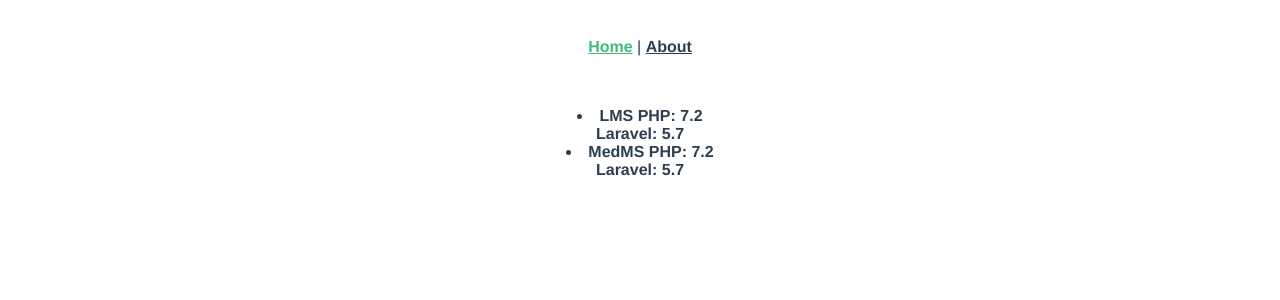
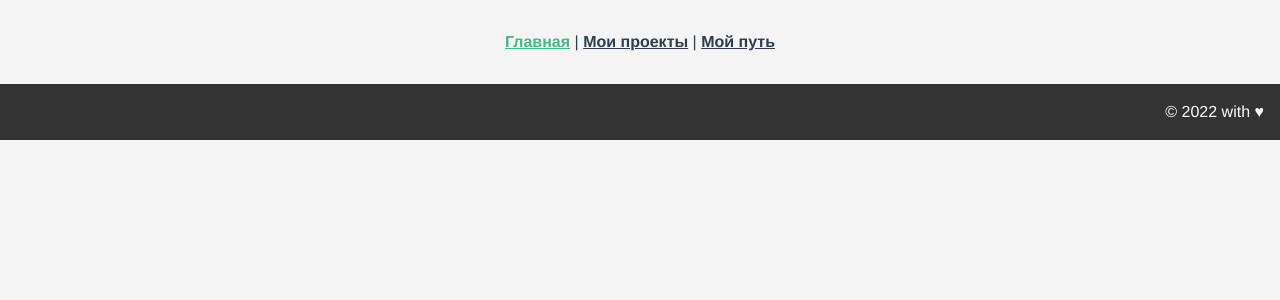
Before and after one commit to RAlekseev/Profile, a Vue app: page / in a window 1280 px wide. Shown: the top 300 px of the page. Built offline with nearby package versions, Linux system fonts and the light colour scheme.

Commit message:
Header, Footer Styles

```diff
--- a/src/App.vue
+++ b/src/App.vue
@@ -1,30 +1,15 @@
 <template>
-  <nav>
-    <router-link to="/">Home</router-link> |
-    <router-link to="/about">About</router-link>
-  </nav>
-  <router-view/>
+  <div>
+    <header>
+      <nav>
+        <router-link to="/">Главная</router-link> |
+        <router-link to="/projects">Мои проекты</router-link> |
+        <router-link to="/my_way">Мой путь</router-link>
+      </nav>
+    </header>
+    <router-view/>
+    <footer>
+      <p>© 2022 with ♥</p>
+    </footer>
+  </div>
 </template>
-
-<style>
-#app {
-  font-family: Avenir, Helvetica, Arial, sans-serif;
-  -webkit-font-smoothing: antialiased;
-  -moz-osx-font-smoothing: grayscale;
-  text-align: center;
-  color: #2c3e50;
-}
-
-nav {
-  padding: 30px;
-}
-
-nav a {
-  font-weight: bold;
-  color: #2c3e50;
-}
-
-nav a.router-link-exact-active {
-  color: #42b983;
-}
-</style>
--- /dev/null
+++ b/src/assets/css/style.css
@@ -0,0 +1,41 @@
+body {
+    background-color: #f5f5f5;
+    font-size: 16px;
+    line-height: 1.5;
+    color: #333;
+    margin: 0;
+    padding: 0;
+}
+
+#app {
+    font-family: Avenir, Helvetica, Arial, sans-serif;
+    -webkit-font-smoothing: antialiased;
+    -moz-osx-font-smoothing: grayscale;
+    text-align: center;
+    color: #2c3e50;
+}
+
+nav {
+    padding: 30px;
+}
+
+nav a {
+    font-weight: bold;
+    color: #2c3e50;
+}
+
+nav a.router-link-exact-active {
+    color: #42b983;
+}
+
+footer {
+    background-color: #333;
+    color: #fff;
+    text-align: right;
+    padding: 0 1em;
+}
+
+footer p {
+    margin: 0;
+    padding: 1em 0;
+}
--- a/src/main.ts
+++ b/src/main.ts
@@ -3,5 +3,6 @@
 import './registerServiceWorker'
 import router from './router'
 import store from './store'
+import './assets/css/style.css'
 
 createApp(App).use(store).use(router).mount('#app')
--- a/src/pages/home/Index.vue
+++ b/src/pages/home/Index.vue
@@ -1,14 +1,6 @@
 <template>
-  <div class="hello">
-    <h4>
-      <li v-for="project in projects" :key="project.id">
-        {{ project.name }}
-        <template v-for="techVer in project.technologies" :key="techVer.id">
-          {{ technology(techVer.id).name }}: {{ techVer.version }}
-        <br>
-        </template>
-      </li>
-    </h4>
+  <div>
+
   </div>
 </template>
 
```
